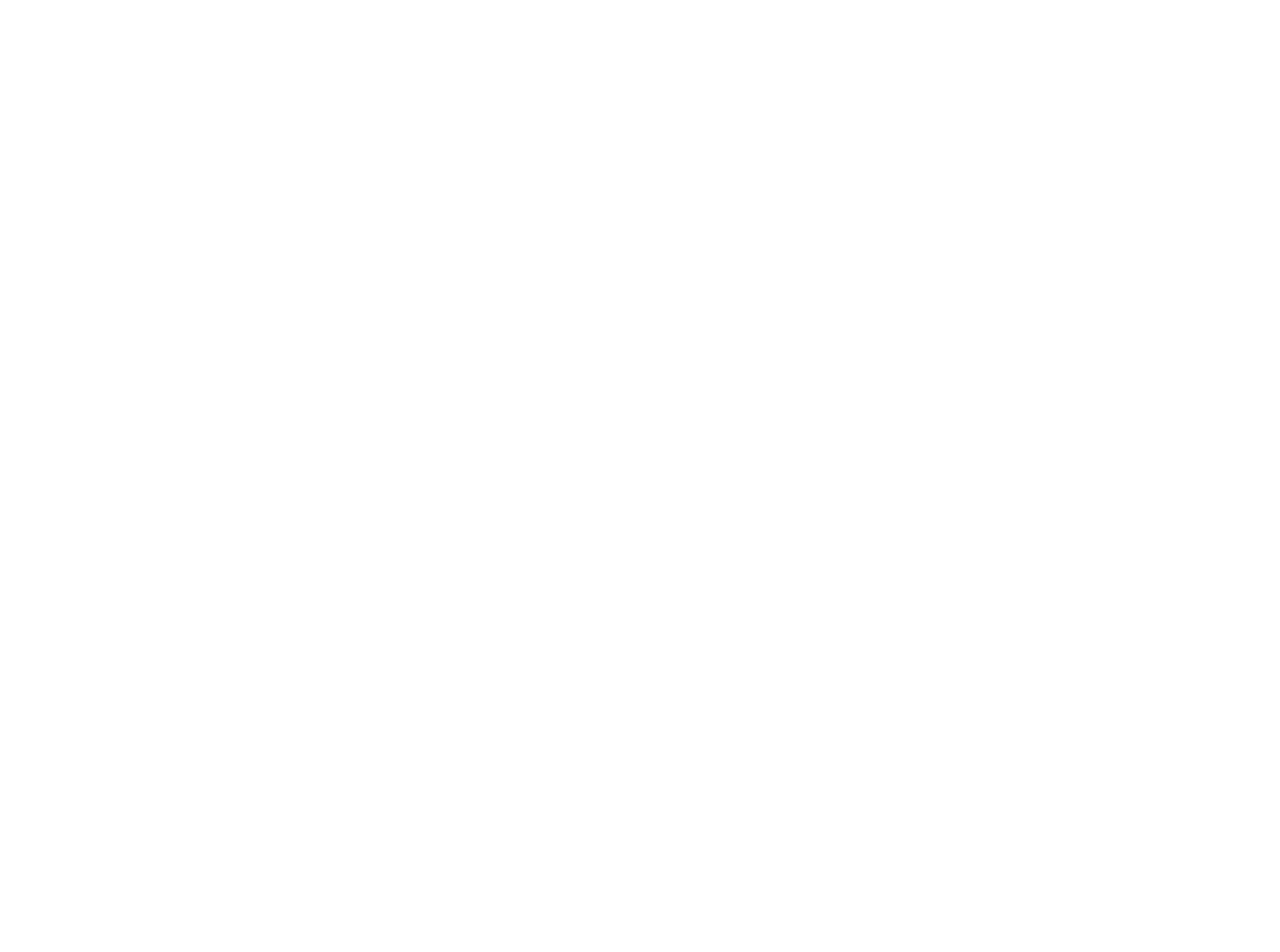
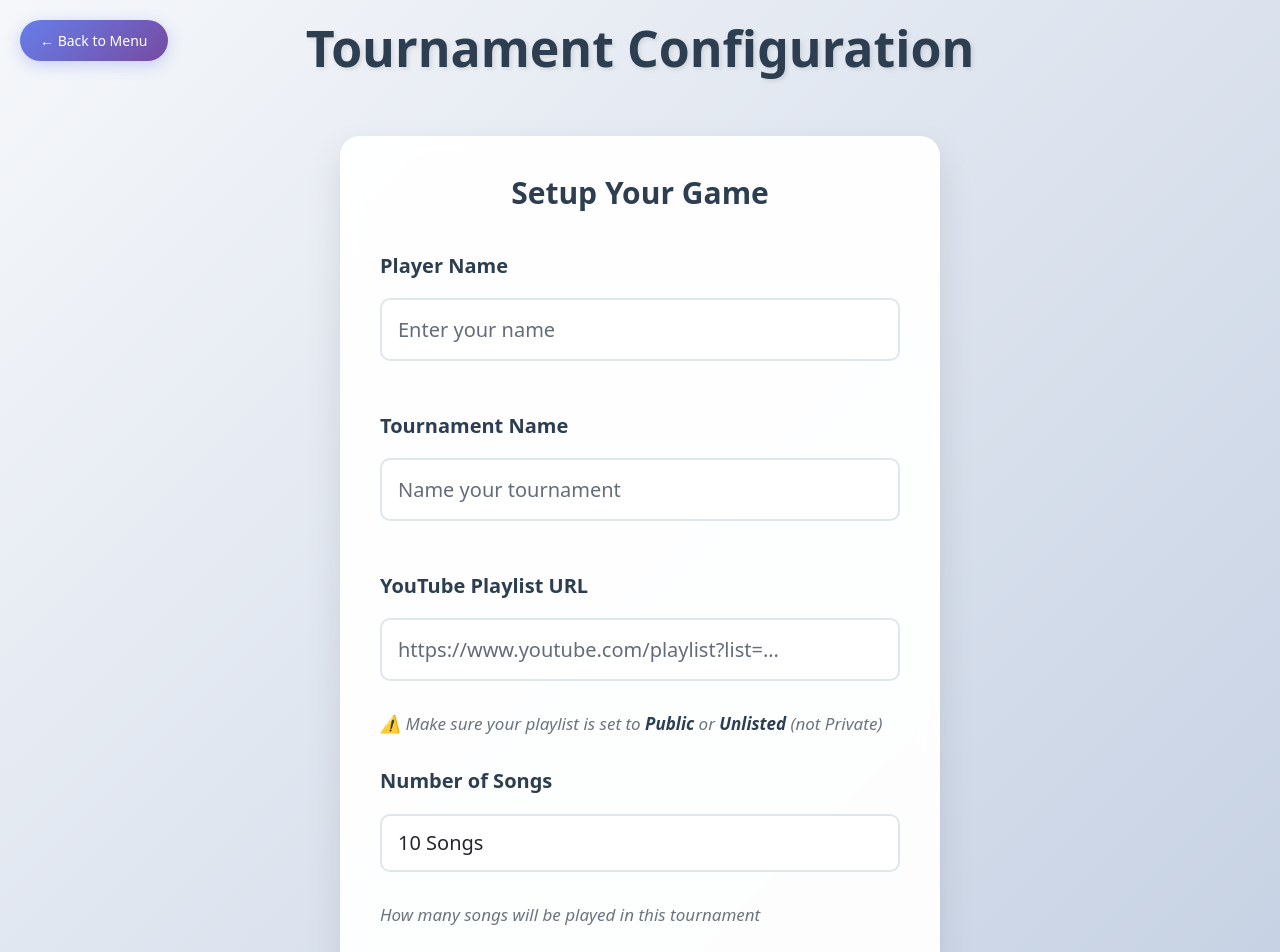
Before and after one commit to HeardleTournament/HeardleTournament, a Vue app: page /config in a window 1280 px wide. Before the commit this address had no page. Shown: the top 952 px of the page. Before the commit the page ends 800 px from the top, so only its background shows below. Built offline with nearby package versions, Linux system fonts and the light colour scheme.

Commit message:
Rename game title and add configuration view for tournament setup

```diff
--- a/index.html
+++ b/index.html
@@ -4,7 +4,7 @@
     <meta charset="UTF-8">
     <link rel="icon" href="/favicon.ico">
     <meta name="viewport" content="width=device-width, initial-scale=1.0">
-    <title>Xenoblade Heardle Tournament</title>
+    <title>Heardle Tournament</title>
   </head>
   <body>
     <div id="app"></div>
--- a/src/router.ts
+++ b/src/router.ts
@@ -1,6 +1,7 @@
 import { createRouter, createWebHistory } from 'vue-router'
 import Home from '@/views/HomeVue.vue'
 import GameView from './views/GameView.vue'
+import ConfigView from './views/ConfigView.vue'
 
 const router = createRouter({
   history: createWebHistory(import.meta.env.BASE_URL),
@@ -11,6 +12,11 @@
       component: Home,
     },
     {
+      path: '/config',
+      name: 'config',
+      component: ConfigView,
+    },
+    {
       path: '/game',
       name: 'game',
       component: GameView,
--- /dev/null
+++ b/src/views/ConfigView.vue
@@ -0,0 +1,274 @@
+<template>
+  <div class="config-view">
+    <!-- Return to Menu Button -->
+    <div class="menu-button-container">
+      <button class="return-menu-btn" @click="returnToMenu">
+        ← Back to Menu
+      </button>
+    </div>
+
+    <h1 style="text-align: center;">Tournament Configuration</h1>
+
+    <div class="config-container">
+      <h2>Setup Your Game</h2>
+
+      <form class="config-form" @submit.prevent="startGame">
+        <!-- Player Name -->
+        <div class="form-group">
+          <label for="playerName">Player Name</label>
+          <input type="text" id="playerName" v-model="playerName" placeholder="Enter your name" class="form-input" />
+        </div>
+
+        <!-- Tournament Name -->
+        <div class="form-group">
+          <label for="tournamentName">Tournament Name</label>
+          <input type="text" id="tournamentName" v-model="tournamentName" placeholder="Name your tournament"
+            class="form-input" />
+        </div>
+
+        <!-- YouTube Playlist -->
+        <div class="form-group">
+          <label for="playlistUrl">YouTube Playlist URL</label>
+          <input type="url" id="playlistUrl" v-model="playlistUrl"
+            placeholder="https://www.youtube.com/playlist?list=..." class="form-input" />
+          <p class="form-hint">
+            ⚠️ Make sure your playlist is set to <strong>Public</strong> or <strong>Unlisted</strong> (not Private)
+          </p>
+        </div>
+
+        <!-- Number of Songs -->
+        <div class="form-group">
+          <label for="songCount">Number of Songs</label>
+          <select id="songCount" v-model="songCount" class="form-select">
+            <option value="5">5 Songs</option>
+            <option value="10">10 Songs</option>
+            <option value="15">15 Songs</option>
+            <option value="20">20 Songs</option>
+            <option value="25">25 Songs</option>
+          </select>
+          <p class="form-hint">How many songs will be played in this tournament</p>
+        </div>
+
+        <!-- Start Game Button -->
+        <div class="form-actions">
+          <button type="submit" class="start-game-btn">
+            🎵 Start Tournament
+          </button>
+        </div>
+      </form>
+    </div>
+  </div>
+</template>
+
+<script lang="ts" setup>
+import { ref } from 'vue'
+import { useRouter } from 'vue-router'
+
+const router = useRouter()
+
+// Form data
+const playerName = ref('')
+const tournamentName = ref('')
+const playlistUrl = ref('')
+const songCount = ref('10')
+
+const returnToMenu = () => {
+  router.push('/')
+}
+
+const startGame = () => {
+  // For now, just navigate to the game
+  // Later this will pass the configuration parameters
+  console.log('Starting game with config:', {
+    playerName: playerName.value,
+    tournamentName: tournamentName.value,
+    playlistUrl: playlistUrl.value,
+    songCount: songCount.value
+  })
+
+  // Pass configuration as query parameters
+  router.push({
+    path: '/game',
+    query: {
+      playerName: playerName.value,
+      tournamentName: tournamentName.value,
+      playlistUrl: playlistUrl.value,
+      songCount: songCount.value
+    }
+  })
+}
+</script>
+
+<style scoped>
+.config-view {
+  min-height: 100vh;
+  background: linear-gradient(135deg, #f5f7fa 0%, #c3cfe2 100%);
+  padding: 20px;
+}
+
+.menu-button-container {
+  position: absolute;
+  top: 20px;
+  left: 20px;
+  z-index: 10;
+}
+
+.return-menu-btn {
+  background: linear-gradient(135deg, #667eea 0%, #764ba2 100%);
+  color: white;
+  border: none;
+  padding: 10px 20px;
+  border-radius: 25px;
+  cursor: pointer;
+  font-size: 14px;
+  font-weight: 500;
+  transition: all 0.3s ease;
+  box-shadow: 0 4px 15px rgba(102, 126, 234, 0.3);
+  display: flex;
+  align-items: center;
+  gap: 8px;
+}
+
+.return-menu-btn:hover {
+  transform: translateY(-2px);
+  box-shadow: 0 6px 20px rgba(102, 126, 234, 0.4);
+  background: linear-gradient(135deg, #5a6fd8 0%, #6a4190 100%);
+}
+
+.config-view h1 {
+  color: #2c3e50;
+  margin-bottom: 3rem;
+  text-shadow: 2px 2px 4px rgba(0, 0, 0, 0.1);
+  font-size: 2.5rem;
+  text-align: center;
+}
+
+.config-container {
+  max-width: 600px;
+  margin: 0 auto;
+  background: rgba(255, 255, 255, 0.95);
+  border-radius: 20px;
+  padding: 2rem;
+  box-shadow: 0 15px 35px rgba(0, 0, 0, 0.1);
+  backdrop-filter: blur(10px);
+}
+
+.config-container h2 {
+  text-align: center;
+  color: #2c3e50;
+  margin-bottom: 2rem;
+  font-size: 1.5rem;
+}
+
+.config-form {
+  display: flex;
+  flex-direction: column;
+  gap: 1.5rem;
+}
+
+.form-group {
+  display: flex;
+  flex-direction: column;
+  gap: 0.5rem;
+}
+
+.form-group label {
+  font-weight: 600;
+  color: #2c3e50;
+  font-size: 1rem;
+}
+
+.form-input,
+.form-select {
+  padding: 12px 16px;
+  border: 2px solid #e0e6ed;
+  border-radius: 10px;
+  font-size: 1rem;
+  transition: all 0.3s ease;
+  background: white;
+}
+
+.form-input:focus,
+.form-select:focus {
+  outline: none;
+  border-color: #667eea;
+  box-shadow: 0 0 0 3px rgba(102, 126, 234, 0.1);
+}
+
+.form-hint {
+  font-size: 0.85rem;
+  color: #6c757d;
+  margin: 0;
+  font-style: italic;
+}
+
+.form-hint strong {
+  color: #2c3e50;
+}
+
+.form-actions {
+  margin-top: 1rem;
+  text-align: center;
+}
+
+.start-game-btn {
+  background: linear-gradient(135deg, #28a745 0%, #20c997 100%);
+  color: white;
+  border: none;
+  padding: 15px 30px;
+  border-radius: 15px;
+  font-size: 1.1rem;
+  font-weight: 600;
+  cursor: pointer;
+  transition: all 0.3s ease;
+  box-shadow: 0 5px 15px rgba(40, 167, 69, 0.3);
+  min-width: 200px;
+}
+
+.start-game-btn:hover {
+  transform: translateY(-2px);
+  box-shadow: 0 8px 25px rgba(40, 167, 69, 0.4);
+  background: linear-gradient(135deg, #218838 0%, #1e7e34 100%);
+}
+
+.start-game-btn:active {
+  transform: translateY(0);
+}
+
+@media (max-width: 768px) {
+  .menu-button-container {
+    position: relative;
+    top: 0;
+    left: 0;
+    text-align: center;
+    margin-bottom: 20px;
+  }
+
+  .return-menu-btn {
+    font-size: 12px;
+    padding: 8px 16px;
+  }
+
+  .config-view h1 {
+    font-size: 2rem;
+    margin-bottom: 2rem;
+  }
+
+  .config-container {
+    margin: 0 10px;
+    padding: 1.5rem;
+  }
+
+  .form-input,
+  .form-select {
+    padding: 10px 12px;
+    font-size: 0.9rem;
+  }
+
+  .start-game-btn {
+    padding: 12px 24px;
+    font-size: 1rem;
+    min-width: 180px;
+  }
+}
+</style>
--- a/src/views/GameView.vue
+++ b/src/views/GameView.vue
@@ -7,7 +7,7 @@
       </button>
     </div>
 
-        <h1 style="text-align: center;">Xenoblade Heardle</h1>
+    <h1 style="text-align: center;">Heardle Tournament</h1>
 
     <!-- Single Player Mode -->
     <div class="single-player-section">
@@ -25,13 +25,14 @@
 
 <script lang="ts" setup>
 import { onMounted } from 'vue'
-import { useRouter } from 'vue-router'
+import { useRouter, useRoute } from 'vue-router'
 import HeardleGame from '@/components/HeardleGame.vue'
 import YouTubeAudioPlayer from '@/components/YouTubeAudioPlayer.vue'
 import { useAudioPlayerStore } from '@/stores/audioPlayerStore'
 import { useHeardleStore } from '@/stores/heardleStore'
 
 const router = useRouter()
+const route = useRoute()
 const audioStore = useAudioPlayerStore()
 const heardleStore = useHeardleStore()
 
@@ -41,10 +42,40 @@
   router.push('/')
 }
 
-onMounted(() => {
-    // Load playlist when game mounts (if not already loaded)
-    if (!audioStore.hasPlaylist) {
-        audioStore.loadPlaylistFromYouTube()
+onMounted(async () => {
+  // Get configuration from query parameters
+  const playlistUrl = route.query.playlistUrl as string
+  const playerName = route.query.playerName as string
+  const tournamentName = route.query.tournamentName as string
+  const songCount = route.query.songCount as string
+
+  console.log('Game started with config:', {
+    playerName,
+    tournamentName,
+    playlistUrl,
+    songCount
+  })
+
+  try {
+    // Load custom playlist if provided, otherwise use default
+    if (playlistUrl && playlistUrl.trim() !== '') {
+      console.log('Loading custom playlist:', playlistUrl)
+      await audioStore.loadCustomPlaylistFromYouTube(playlistUrl)
+    } else if (!audioStore.hasPlaylist) {
+      console.log('Loading default playlist')
+      await audioStore.loadPlaylistFromYouTube()
+    }
+  } catch (error) {
+    console.error('Error loading playlist:', error)
+    // Fallback to default playlist if custom playlist fails
+    if (playlistUrl && !audioStore.hasPlaylist) {
+      console.log('Falling back to default playlist')
+      try {
+        await audioStore.loadPlaylistFromYouTube()
+      } catch (fallbackError) {
+        console.error('Error loading fallback playlist:', fallbackError)
+      }
+    }
   }
 })
 </script>
--- a/src/views/HomeVue.vue
+++ b/src/views/HomeVue.vue
@@ -1,6 +1,6 @@
 <template>
   <div class="home">
-    <h1 style="text-align: center;">Xenoblade Heardle</h1>
+    <h1 style="text-align: center;">Heardle Tournament</h1>
 
     <div class="menu-container">
       <h2>Choose Game Mode</h2>
@@ -32,7 +32,7 @@
 const router = useRouter()
 
 const goToSinglePlayer = () => {
-  router.push('/game')
+  router.push('/config')
 }
 
 const goToMultiplayer = () => {
--- a/src/views/HomeVue_new.vue
+++ b/src/views/HomeVue_new.vue
@@ -1,6 +1,6 @@
 <template>
     <div class="home">
-        <h1 style="text-align: center;">Xenoblade Heardle</h1>
+        <h1 style="text-align: center;">Heardle Tournament</h1>
 
         <div class="menu-container">
             <h2>Choose Game Mode</h2>
```
Also changed, not shown: src/stores/audioPlayerStore.ts (+37 -0 lines), 1 other file (tests, documents, lock files or other folders). Lines whose indentation alone changed are shown as unchanged.
